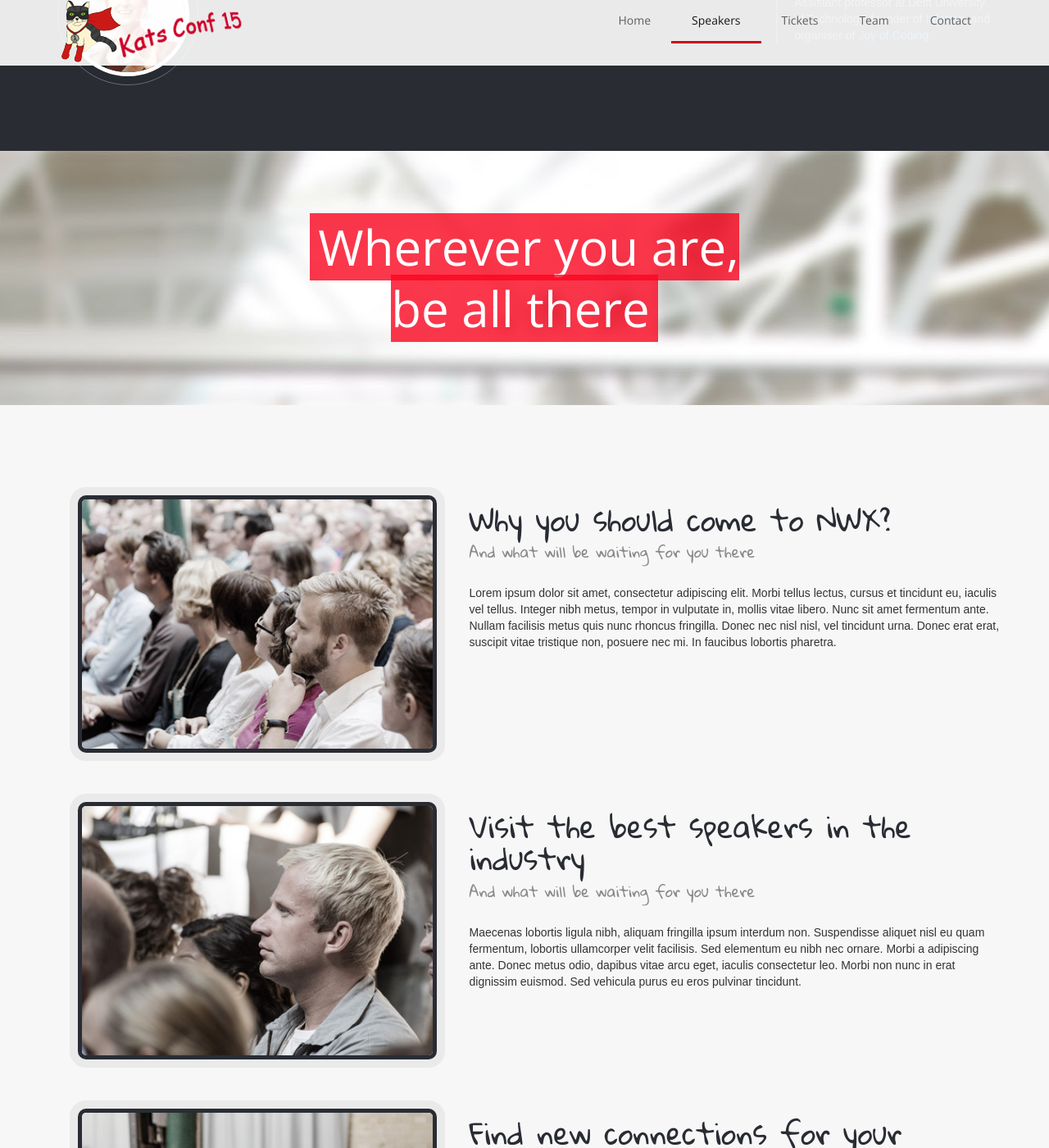
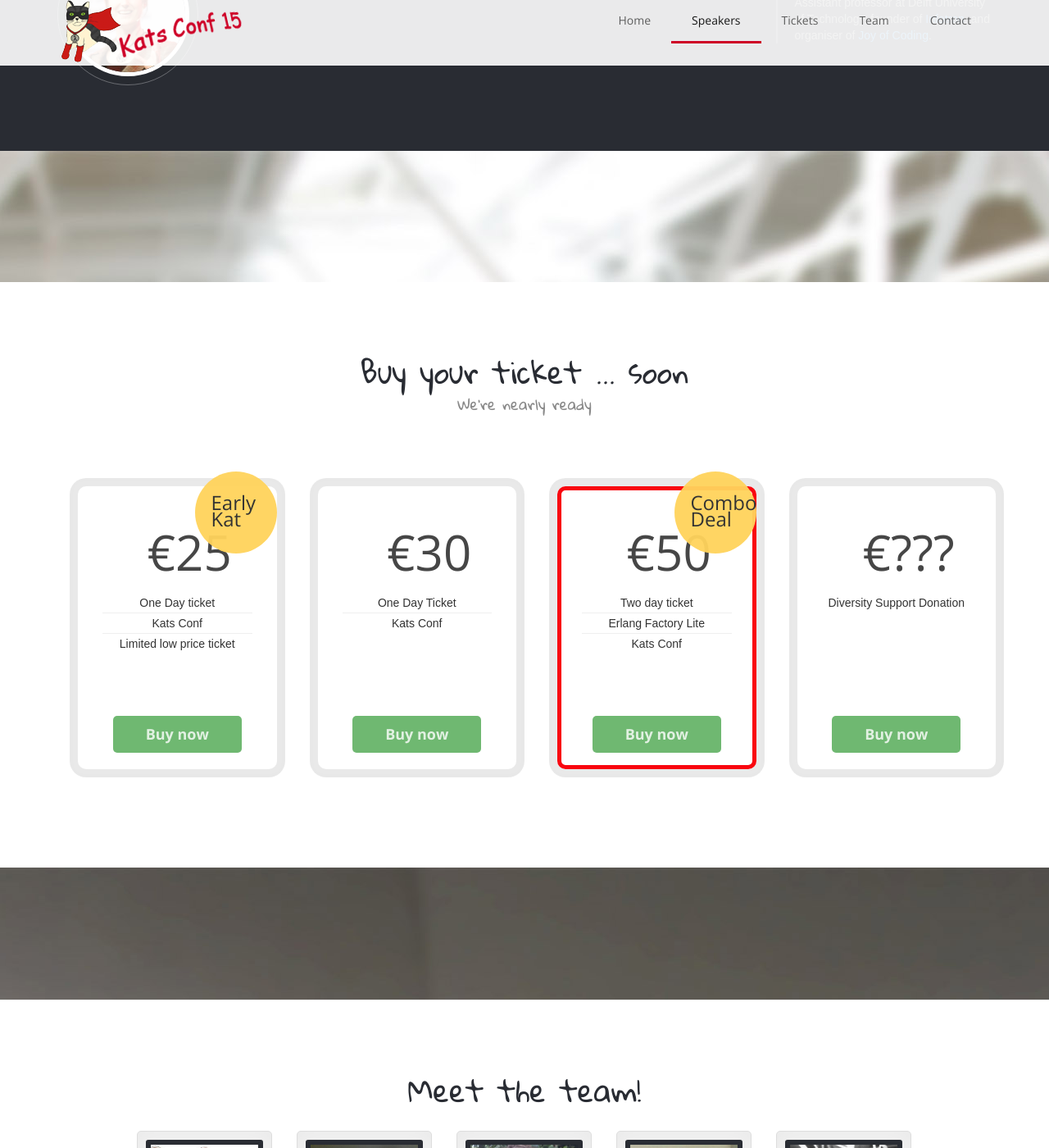
Before and after one commit to trcooke/trcooke.github.io, a Jekyll site: the page katsconf15/index.html, which Jekyll copies as it is, in a window 1280 px wide and 1400 px high, scrolled down 1707 px. Shown: the whole window at 82% size. Built offline with Jekyll 4.4.1, drawn with Linux system fonts in a browser that asks for light colours; nearby versions of some CDN libraries; library files that are not in the unit come from our copies; some of the changed text lies outside the part shown.

```diff
--- a/katsconf15/assets/js/infine.js
+++ b/katsconf15/assets/js/infine.js
@@ -135,7 +135,7 @@ $(document).ready(function() {
         mapTypeControlOptions: {
             mapTypeIds: ['Styled']
         },
-        center: new google.maps.LatLng(-7.245217594087794, 112.74455556869509),
+        center: new google.maps.LatLng(53.339371, -6.257495),
         zoom: 16,
         disableDefaultUI: true,
         mapTypeId: 'Styled'
@@ -144,7 +144,7 @@ $(document).ready(function() {
     var map = new google.maps.Map(div, options);
 
     new google.maps.Marker({
-        position: new google.maps.LatLng(-7.245217594087794, 112.74455556869509),
+        position: new google.maps.LatLng(53.339371, -6.257495),
         map: map
     });
 
--- a/katsconf15/index.html
+++ b/katsconf15/index.html
@@ -138,13 +138,13 @@
                         <div class="caption sfr caption-main" data-x="center" data-y="300" data-speed="900" data-start="0" data-easing="easeOutBack">
                             <div class="header-item">
                                 <div>
-                                    <h1>Don't miss<br>the last seats here</h1>
+                                    <h1>Get your<br>tickets to guarantee<br>your place</h1>
                                 </div>
                             </div><!-- /.header-item -->
                         </div>
 
                         <div class="caption fade" data-x="800" data-y="250" data-speed="100" data-start="0" data-easing="fade">
-                            <div class="last-seats"><a href="#nav-pricing" class="roll"><p>Buy the last<br>seats!</p></a></div>
+                            <div class="last-seats"><a href="#nav-pricing" class="roll"><p>On sale<br>soon!</p></a></div>
                         </div>
                     </li>
                 </ul><!-- /.revolution -->
@@ -485,122 +485,13 @@
 			<div class="container">
 				<div class="row">
 					<div class="span12">
-						<span class="parallax-title">Wherever you are, <br> be all there</span>
+						<span></span>
 					</div><!-- /.span12 -->
 				</div><!-- /.row -->
 			</div><!-- /.container -->
 		</div><!-- /.inner -->
 	</div><!-- /.parallax -->
 </div><!-- /.parallax-wrapper -->
-
-<div class="content-wrapper">
-    <div class="content">
-        <div class="content-inner">
-			<div class="container">
-				<div class="cycle-slideshow-fade">
-					<div class="cycle-pager"></div>
-
-                    <div class="slide">
-                        <div class="container">
-                            <div class="row">
-                                <div class="col-sm-5">
-                                    <div class="image-box">
-                                        <div class="image">
-                                            <img src="assets/pictures/4.jpg" alt="">
-                                        </div>
-                                    </div>
-                                </div><!-- /.image-box -->
-
-                                <div class="col-sm-7">
-                                    <h2 class="">Why you should come to NWX?</h2>
-                                    <h4 class="">And what will be waiting for you there</h4>
-
-                                    <p>Lorem ipsum dolor sit amet, consectetur adipiscing elit. Morbi tellus
-                                        lectus, cursus et tincidunt eu, iaculis vel tellus. Integer nibh metus, tempor in
-                                        vulputate in, mollis vitae libero. Nunc sit amet fermentum ante. Nullam facilisis
-                                        metus quis nunc rhoncus fringilla. Donec nec nisl nisl, vel tincidunt urna. Donec
-                                        erat erat, suscipit vitae tristique non, posuere nec mi. In faucibus lobortis
-                                        pharetra.
-                                    </p>
-                                </div><!-- /.span7 -->
-                            </div><!-- /.row -->
-                        </div><!-- /.container -->
-                    </div><!-- /.slide -->
-
-                    <div class="slide">
-                        <div class="container">
-                            <div class="row">
-                                <div class="col-sm-5">
-                                    <div class="image-box">
-                                        <div class="image">
-                                            <img src="assets/pictures/2.jpg" alt="">
-                                        </div>
-                                    </div>
-                                </div><!-- /.image-box -->
-
-                                <div class="col-sm-7">
-                                    <h2 class="">Visit the best speakers in the industry</h2>
-                                    <h4 class="">And what will be waiting for you there</h4>
-
-                                    <p>
-                                        Maecenas lobortis ligula nibh, aliquam fringilla ipsum interdum non. Suspendisse aliquet nisl eu quam fermentum, lobortis ullamcorper velit facilisis. Sed elementum eu nibh nec ornare. Morbi a adipiscing ante. Donec metus odio, dapibus vitae arcu eget, iaculis consectetur leo. Morbi non nunc in erat dignissim euismod. Sed vehicula purus eu eros pulvinar tincidunt.
-                                    </p>
-                                </div><!-- /.span7 -->
-                            </div><!-- /.row -->
-                        </div><!-- /.container -->
-                    </div><!-- /.slide -->
-
-                    <div class="slide">
-                        <div class="container">
-                            <div class="row">
-                                <div class="col-sm-5">
-                                    <div class="image-box">
-                                        <div class="image">
-                                            <img src="assets/pictures/3.jpg" alt="">
-                                        </div>
-                                    </div>
-                                </div><!-- /.image-box -->
-
-                                <div class="col-sm-7">
-                                    <h2 class="">Find new connections for your business</h2>
-                                    <h4 class="">And what will be waiting for you there</h4>
-
-                                    <p>
-                                        Donec aliquam scelerisque risus nec commodo. Curabitur consectetur ac erat ac porttitor. Nulla nunc magna, vehicula ut risus eu, pharetra tincidunt velit. Sed ullamcorper massa eros, nec congue eros aliquet at. Quisque neque arcu, fermentum eu elementum et, viverra a lacus. Integer vel nisi malesuada, auctor augue et, sodales arcu.
-                                    </p>
-                                </div><!-- /.span7 -->
-                            </div><!-- /.row -->
-                        </div><!-- /.container -->
-                    </div><!-- /.slide -->
-
-                    <div class="slide">
-                        <div class="container">
-                            <div class="row">
-                                <div class="col-sm-5">
-                                    <div class="image-box">
-                                        <div class="image">
-                                            <img src="assets/pictures/1.jpg" alt="">
-                                        </div>
-                                    </div>
-                                </div><!-- /.image-box -->
-
-                                <div class="col-sm-7">
-                                    <h2 class="">Find new connections for your business</h2>
-                                    <h4 class="">And what will be waiting for you there</h4>
-
-                                    <p>
-                                        Maecenas mattis lectus eu nulla convallis consequat. Ut arcu ipsum, placerat et consequat quis, gravida id metus. Nunc nec augue accumsan, vehicula diam in, feugiat est. In hendrerit urna non posuere gravida. In volutpat tellus sapien, a bibendum nisl vulputate sit amet. Aenean eu mauris a nibh sodales pretium eget sollicitudin sapien.
-                                    </p>
-                                </div><!-- /.span7 -->
-                            </div><!-- /.row -->
-                        </div><!-- /.container -->
-                    </div><!-- /.slide -->
-
-				</div><!-- ./cycle-slideshow-fade -->
-			</div><!-- /.container -->
-		</div><!-- /.content-inner -->
-    </div><!-- /.content -->
-</div><!-- /.content-wrapper -->
 
 <div id="nav-pricing" class="pricing-wrapper">
     <div class="pricing">
@@ -802,7 +693,7 @@
     <h2 class="page-header">Meet the team!</h2>
 
     <ul class="row thumbnails">
-        <li class="col-sm-3">
+        <li class="col-md-offset-1 col-sm-2">
             <div class="thumbnail">
                 <a href="http://twitter.com/silverspoon">
                     <img src="assets/pictures/silverspoon.jpeg" alt="">
@@ -811,7 +702,7 @@
             </div><!-- /.thumbnail -->
         </li><!-- /.span3 -->
 
-        <li class="col-sm-3">
+        <li class="col-sm-2">
             <div class="thumbnail">
                 <a href="http://twitter.com/josmasflores">
                     <img src="assets/pictures/jos.jpeg" alt="">
@@ -820,7 +711,7 @@
             </div><!-- /.thumbnail -->
         </li><!-- /.span3 -->
 
-        <li class="col-sm-3">
+        <li class="col-sm-2">
             <div class="thumbnail">
                 <a href="http://twitter.com/aidanf">
                     <img src="assets/pictures/aidanf.jpeg" alt="">
@@ -829,14 +720,24 @@
             </div><!-- /.thumbnail -->
         </li><!-- /.span3 -->
 
-        <li class="col-sm-3">
+        <li class="col-sm-2">
             <div class="thumbnail">
-                <a href="http://twitter.com/paddymcdonald">
-                    <img src="assets/pictures/paddy.jpg" alt="">
+                <a href="http://twitter.com/timdrivendev">
+                    <img src="assets/pictures/tim.png" alt="">
                 </a>
-                <h3>Paddy</h3>
+                <h3>Tim</h3>
             </div><!-- /.thumbnail -->
         </li><!-- /.span3 -->
+
+        <li class="col-sm-2">
+            <div class="thumbnail">
+                <a href="https://twitter.com/bobjlong">
+                    <img src="assets/pictures/bob.jpeg" alt="">
+                </a>
+                <h3>Bob</h3>
+            </div><!-- /.thumbnail -->
+        </li><!-- /.span3 -->
+
     </ul><!-- /.thumbnails -->
 </div><!-- /.container -->
 
@@ -844,18 +745,21 @@
     <div class="our-partners container">
         <div class="our-partners-inner">
             <h2>Big thanks to our sponsors</h2>
+            <h3>Platinum sponsor</h3>
+            <div class="row">
+                <div class="col-sm-4 col-xs-6 col-xs-offset-4 center">
+                    <a href="http://www.aolplatforms.com/"><img class="our-partners-logo" src="assets/pictures/aol_platforms_blk.png" alt=""></a>
+                </div><!-- /.span3 -->
 
+            </div><!-- /.row -->
+                        <h3>Sponsors</h3>
             <div class="row">
-                <div class="col-sm-3 col-xs-6 center">
+                <div class="col-sm-3 col-xs-6 col-xs-offset-3 center">
                     <a href="https://www.intercom.io/"><img class="our-partners-logo" src="assets/pictures/intercom-logo_large.png" alt=""></a>
                 </div><!-- /.span3 -->
 
                 <div class="col-sm-3 col-xs-6 center">
                     <a href="http://www.cmegroup.com/belfast"><img class="our-partners-logo" src="assets/pictures/cme-logo.png" alt=""></a>
-                </div><!-- /.span3 -->
-
-                <div class="col-sm-3 col-xs-6 center">
-                    <a href="http://www.aolplatforms.com/"><img class="our-partners-logo" src="assets/pictures/aol_platforms_blk.png" alt=""></a>
                 </div><!-- /.span3 -->
 
             </div><!-- /.row -->
@@ -869,7 +773,7 @@
 			<div class="container">
 				<div class="row">
 					<div class="span12">
-						<span class="parallax-title">Wherever you are, <br> be all there</span>
+						<span></span>
 					</div><!-- /.span12 -->
 				</div><!-- /.row-->
 			</div><!-- /.container -->
@@ -882,34 +786,31 @@
         <div class="footer-inner">
             <div class="row">
                 <div class="item col-md-4">
-                    <h2>Contact us</h2>
+                    <h2>Venue</h2>
 
                     <address>
                         <div class="icon icon-normal-pointer"></div>
                         <div class="address-content">
-                            <span class="title"><strong>Aviators Company</strong></span>
-                            <p>659 Wide Street, Los Angeles</p>
-                            <p>LA 2985, United States</p>
+                            <span class="title"><strong>Intercom</strong></span>
+                            <p>2nd Floor</p>
+                            <p>Stephen Court; 18-21 St Stephen's Green</p>
+                            <p>Dublin 2. Ireland</p>
                         </div>
                     </address>
 
                     <address>
-                        <div class="icon icon-normal-mail"></div>
+                        <div class="icon icon-normal-twitter"></div>
                         <div class="address-content">
-                            <a href="mailto:#" class="e-mail">info@aviatorscompany.com</a>
+                            <a href="https://twitter.com/functionalkats" class="e-mail">@functionalkats</a>
+                            <a href="https://twitter.com/search?q=katsconf" class="e-mail">#katsconf</a>
                         </div>
                         <br>
-
-                        <div class="icon icon-normal-phone"></div>
-                        <div class="address-content">
-                            <span class="title">(123) 456 7890</span>
-                        </div>
                     </address>
 
                     <address>
                         <div class="icon icon-normal-map-pointer"></div>
                         <div class="address-content">
-                            <a class="btn btn-grey">Show on Google maps</a>
+                            <a href="https://www.google.co.uk/maps/place/53%C2%B020%2721.7%22N+6%C2%B015%2727.0%22W/@53.339371,-6.257495,17z/data=!3m1!4b1!4m2!3m1!1s0x0:0x0?hl=en" class="btn btn-grey">Show on Google maps</a>
                         </div>
                     </address>
                 </div><!-- /.item -->
@@ -964,13 +865,13 @@
         <div class="container">
             <div class="row footer-bottom-wrapper">
                 <div class="copyright left">
-                    &copy; 2013 Copyright by <a href="http://byaviators.com" class="">Aviators</a>
+                    &copy; 2015 Copyright by Functional Kats
                 </div><!-- /.copyright -->
 
                 <div class="icons right">
-                    <a href="#" class="social-icon"><img src="assets/icons/icon-twitter.png" alt=""></a>
-                    <a href="#" class="social-icon"><img src="assets/icons/icon-facebook.png" alt=""></a>
-                    <a href="#" class="social-icon"><img src="assets/icons/icon-youtube.png" alt=""></a>
+                    <a href="https://twitter.com/functionalkats" class="social-icon"><img src="assets/icons/icon-twitter.png" alt=""></a>
+                    <!-- <a href="#" class="social-icon"><img src="assets/icons/icon-facebook.png" alt=""></a> -->
+                    <!-- <a href="#" class="social-icon"><img src="assets/icons/icon-youtube.png" alt=""></a> -->
                 </div><!-- /.icons -->
             </div><!-- /.row -->
         </div><!-- /.container -->
```
Also changed, not shown: katsconf15/assets/css/infine.css, katsconf15/assets/pictures/bob.jpeg (added), katsconf15/assets/pictures/tim.png (added).
